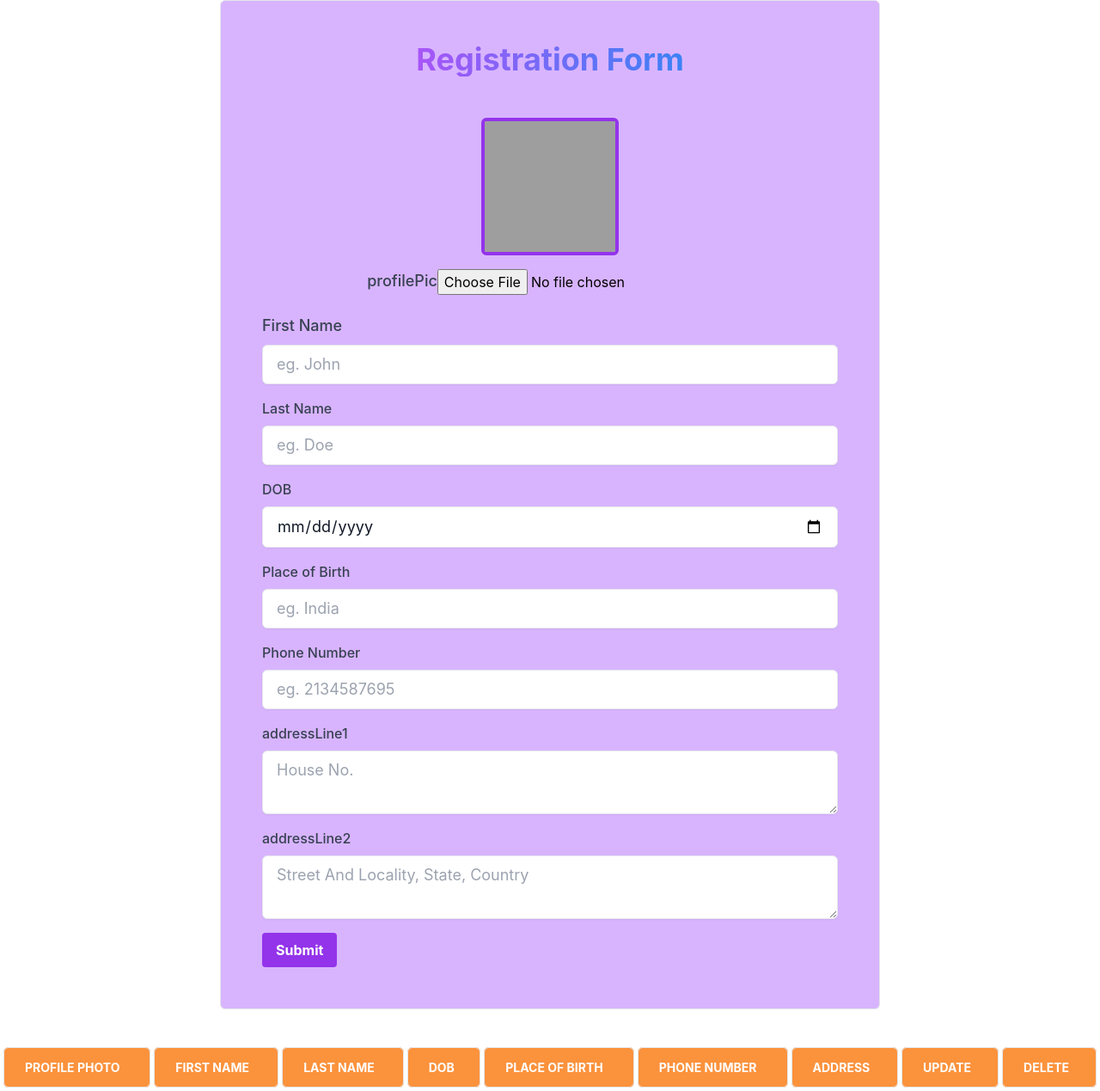
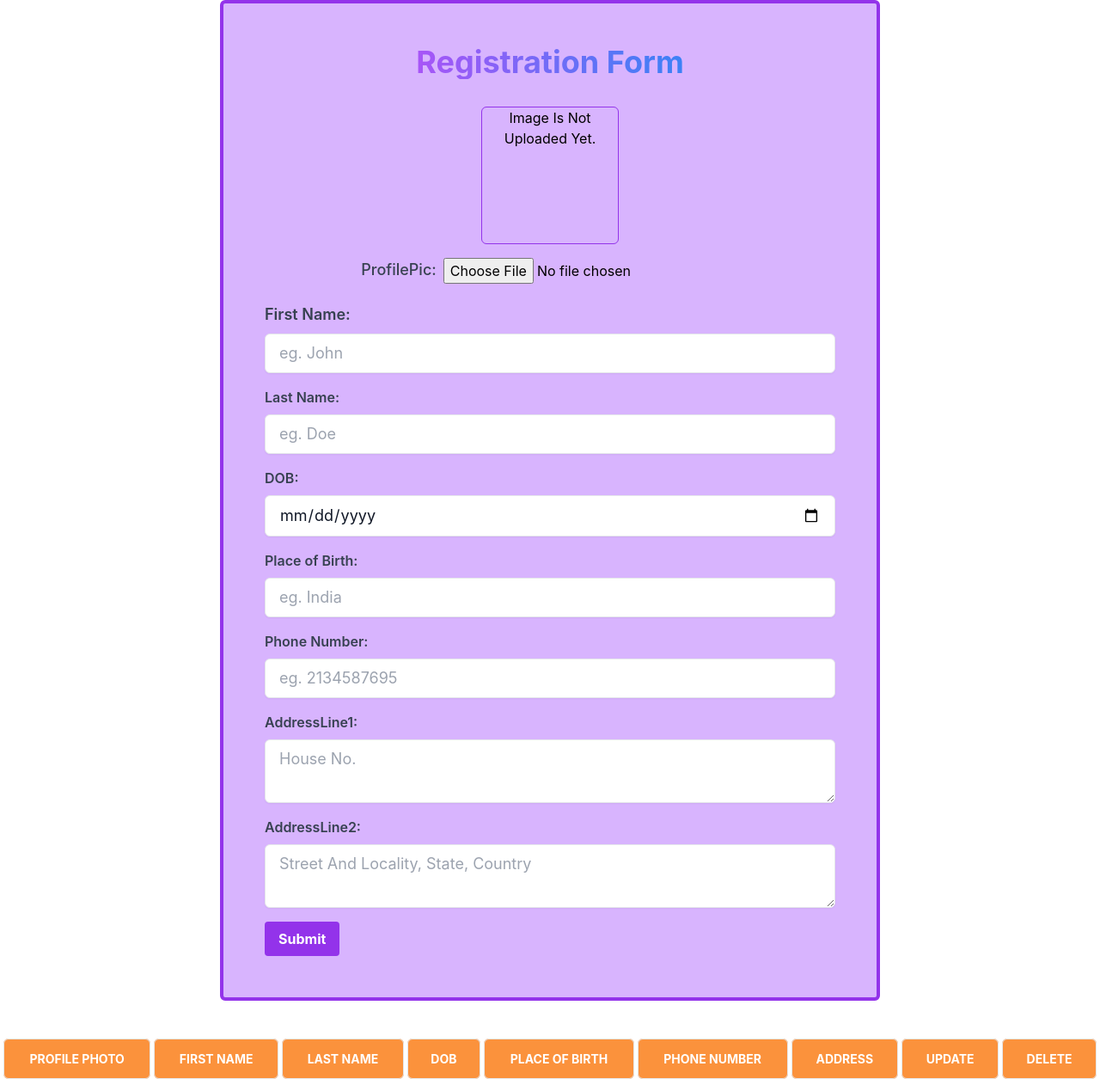
Before and after one commit to YogirajPatel/finalProject, a React (Create React App) app: page / in a window 1280 px wide. Shown: the whole page at 86% size. Built offline with nearby package versions, Linux system fonts and the light colour scheme; grey boxes are pictures that could not be loaded.

Commit message:
All Clear Expect Responsive.

```diff
--- a/src/component/Form.js
+++ b/src/component/Form.js
@@ -1,4 +1,4 @@
-import React, { useState } from "react";
+import React, { useRef, useState } from "react";
 
 const initialFormState = {
   firstName: "",
@@ -12,12 +12,12 @@ const initialFormState = {
 };
 
 const Form = () => {
+  const fileInputRef = useRef(null);
   const [formData, setFormData] = useState(initialFormState);
   const [formErrors, setFormErrors] = useState({});
   const [inputArr, setInputArr] = useState([]);
   const [index, setIndex] = useState();
   const [triggerForUpdateSubmit, setTriggerForUpdateSubmit] = useState(false);
-  const [focused, setFocused] = useState(true);
 
   let {
     firstName,
@@ -94,6 +94,7 @@ const Form = () => {
       }
       setFormData(initialFormState);
       setFormErrors({});
+      fileInputRef.current.value = "";
     } else {
       setFormErrors(errors);
     }
@@ -162,40 +163,46 @@ const Form = () => {
     <>
       <form
         onSubmit={onHandleSubmit}
-        className="max-w-3xl mx-auto bg-purple-300 p-6 md:p-8 lg:p-10 xl:p-12 border rounded-md"
+        className="max-w-3xl mx-auto bg-purple-300 p-6 md:p-8 lg:p-10 xl:p-12 border-4 border-purple-600 rounded-md"
       >
         <div className="mb-4 flex justify-center font-bold text-4xl  ">
           <h1 className="border-3 border-purple-600 relative bg-gradient-to-r from-purple-500 to-blue-500 text-transparent bg-clip-text ">
             Registration Form
           </h1>
         </div>
-        {/* =================================================================================================      */}
-        <div className="flex justify-center ">
-          <img
-            src={
-              formData.profilePic
-                ? URL.createObjectURL(formData.profilePic)
-                : "default-image.jpg"
-            }
-            alt="Your Image Will Display Here"
-            className="w-40 h-40 rounded-md origin-center border-4 mt-8 border-purple-600 "
-          />
-        </div>
+
+        {formData.profilePic && (
+          <div className="flex justify-center ">
+            <img
+              src={URL.createObjectURL(formData.profilePic)}
+              alt="Your Will Display Here"
+              className="w-40 h-40 rounded-md origin-center border mt-8 border-purple-600 "
+            />
+          </div>
+        )}
+
+        {!formData.profilePic && (
+          <div className="flex justify-center mt-8 ">
+            <p className="w-40 h-40 text-center rounded-md border  border-purple-600  ">
+              Image Is Not Uploaded Yet.
+            </p>
+          </div>
+        )}
 
         <div className="mb-4 mt-4 flex justify-center">
           <label
             htmlFor="profilePic"
-            className="block sm:text-lg font-medium text-gray-700 mb-2"
+            className="block sm:text-lg font-medium text-gray-700 mb-2 mr-2"
           >
-            profilePic
+            ProfilePic:
           </label>
 
           <input
             type="file"
             id="profilePic"
             name="profilePic"
-            //   value={formData.profilePic}
             accept="image/png, image/jpg, image/jpeg"
+            ref={fileInputRef}
             onChange={handleFileChange}
           />
           {formErrors.profilePic && (
@@ -208,9 +215,9 @@ const Form = () => {
         <div className="mb-4">
           <label
             htmlFor="firstName"
-            className="block sm:text-lg font-medium text-gray-700 mb-2"
+            className="block sm:text-lg font-semibold text-gray-700 mb-2"
           >
-            First Name
+            First Name:
           </label>
           <input
             type="text"
@@ -228,9 +235,9 @@ const Form = () => {
         <div className="mb-4">
           <label
             htmlFor="lastName"
-            className="block font-medium text-gray-700 mb-2"
+            className="block font-semibold text-gray-700 mb-2"
           >
-            Last Name
+            Last Name:
           </label>
           <input
             type="text"
@@ -248,9 +255,9 @@ const Form = () => {
         <div className="mb-4">
           <label
             htmlFor="birthDate"
-            className="block font-medium text-gray-700 mb-2"
+            className="block font-semibold text-gray-700 mb-2"
           >
-            DOB
+            DOB:
           </label>
           <input
             type="date"
@@ -268,9 +275,9 @@ const Form = () => {
         <div className="mb-4">
           <label
             htmlFor="placeOfBirth"
-            className="block font-medium text-gray-700 mb-2"
+            className="block font-semibold text-gray-700 mb-2"
           >
-            Place of Birth
+            Place of Birth:
           </label>
           <input
             type="text"
@@ -288,9 +295,9 @@ const Form = () => {
         <div className="mb-4">
           <label
             htmlFor="phoneNumber"
-            className="block font-medium text-gray-700 mb-2"
+            className="block font-semibold text-gray-700 mb-2"
           >
-            Phone Number
+            Phone Number:
           </label>
           <input
             type="text"
@@ -309,9 +316,9 @@ const Form = () => {
         <div className="mb-4">
           <label
             htmlFor="addressLine1"
-            className="block font-medium text-gray-700 mb-2"
+            className="block font-semibold text-gray-700 mb-2"
           >
-            addressLine1
+            AddressLine1:
           </label>
           <textarea
             type="textarea"
@@ -329,9 +336,9 @@ const Form = () => {
         <div className="mb-4">
           <label
             htmlFor="addressLine2"
-            className="block font-medium text-gray-700 mb-2"
+            className="block font-semibold text-gray-700 mb-2"
           >
-            addressLine2
+            AddressLine2:
           </label>
           <textarea
             type="textarea"
@@ -360,23 +367,25 @@ const Form = () => {
       <table className="table-auto border-separate border-spacing-1 w-full mt-10  rounded-md">
         <thead>
           <tr className=" bg-orange-400 text-white uppercase text-sm leading-normal ">
-            <th className="py-3 px-6 text-left border rounded-md">
+            <th className="py-3 px-6 text-center border rounded-md">
               Profile Photo
             </th>
-            <th className="py-3 px-6 text-left border rounded-md">
+            <th className="py-3 px-6 text-center border rounded-md ">
               First Name
             </th>
-            <th className="py-3 px-6 text-left border rounded-md">Last Name</th>
-            <th className="py-3 px-6 text-left border rounded-md">DOB</th>
-            <th className="py-3 px-6 text-left border rounded-md">
+            <th className="py-3 px-6 text-center border rounded-md">
+              Last Name
+            </th>
+            <th className="py-3 px-6 text-center border rounded-md">DOB</th>
+            <th className="py-3 px-6 text-center border rounded-md">
               Place Of Birth
             </th>
-            <th className="py-3 px-6 text-left border rounded-md">
+            <th className="py-3 px-6 text-center border rounded-md">
               Phone Number
             </th>
-            <th className="py-3 px-6 text-left border rounded-md">Address</th>
-            <th className="py-3 px-6 text-left border rounded-md">Update</th>
-            <th className="py-3 px-6 text-left border rounded-md">Delete</th>
+            <th className="py-3 px-6 text-center border rounded-md">Address</th>
+            <th className="py-3 px-6 text-center border rounded-md">Update</th>
+            <th className="py-3 px-6 text-center border rounded-md">Delete</th>
           </tr>
         </thead>
         <tbody className="text-gray-600 text-sm font-light">
@@ -385,28 +394,28 @@ const Form = () => {
               return (
                 <tr
                   key={i}
-                  className="border-b bg-orange-100 font-medium hover:bg-gray-100 hover:font-medium"
+                  className="border-b bg-orange-100 font-medium hover:bg-orange-50 hover:font-medium"
                 >
-                  <td className="py-3 px-6 text-left">
+                  <td className="py-1 px-1 flex justify-center align-middle ">
                     <img
                       src={
-                        formData.profilePic
-                          ? URL.createObjectURL(formData.profilePic)
+                        item.profilePic
+                          ? URL.createObjectURL(item.profilePic)
                           : "default-image.jpg"
                       }
-                      alt="Your Image Will Display Here"
-                      className="w-40 h-40 rounded-md origin-center border-4 mt-8 border-purple-600 "
+                      alt="Your  Will Display Here"
+                      className=" m-1 w-16 h-16 rounded-md origin-center border-4 border-purple-600 "
                     />
                   </td>
-                  <td className="py-3 px-6 text-left">{item.firstName}</td>
-                  <td className="py-3 px-6 text-left">{item.lastName}</td>
-                  <td className="py-3 px-6 text-left">{item.birthDate}</td>
-                  <td className="py-3 px-6 text-left">{item.placeOfBirth}</td>
-                  <td className="py-3 px-6 text-left">{item.phoneNumber}</td>
-                  <td className="py-3 px-6 text-left">
+                  <td className="py-3 px-3 text-center">{item.firstName}</td>
+                  <td className="py-3 px-3 text-center">{item.lastName}</td>
+                  <td className="py-3 px-3 text-center">{item.birthDate}</td>
+                  <td className="py-3 px-3 text-center">{item.placeOfBirth}</td>
+                  <td className="py-3 px-3 text-center">{item.phoneNumber}</td>
+                  <td className="py-3 px-3 text-center">
                     {item.addressLine1},{item.addressLine2}
                   </td>
-                  <td className="py-3 px-6 text-left">
+                  <td className="py-3 px-6 text-center">
                     <button
                       className="bg-blue-500 hover:bg-blue-700 text-white font-bold py-2 px-4 rounded"
                       onClick={() => onUpdate(i)}
@@ -414,7 +423,7 @@ const Form = () => {
                       Update
                     </button>
                   </td>
-                  <td className="py-3 px-6 text-left">
+                  <td className="py-3 px-6 text-center">
                     <button
                       className="bg-red-500 hover:bg-red-700 text-white font-bold py-2 px-4 rounded"
                       onClick={() => onDelete(i)}
```
